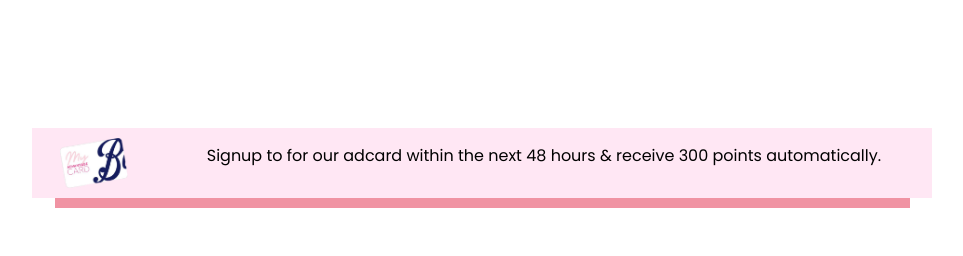
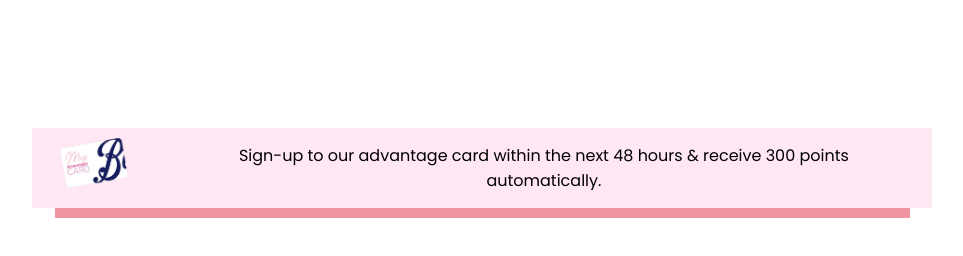
Before and after one commit to louis-burrows/Boots-Banner, a plain HTML site: page index.html in a window 1280 px wide. Shown: the whole page, without its empty margins (96-1059 px from the left). Drawn offline with Linux system fonts and the light colour scheme.

Commit message:
fixed typos

```diff
--- a/index.html
+++ b/index.html
@@ -33,7 +33,7 @@
 
     <p
       class="text">
-      Signup to for our adcard within the next 48 hours & receive 300 points automatically.
+      Sign-up to our advantage card within the next 48 hours & receive 300 points automatically.
     </p>
   </a>
 
--- a/styles.css
+++ b/styles.css
@@ -6,16 +6,11 @@
   font-family: 'Poppins', sans-serif;
 }
 
-body {
-  width: 100vw;
-}
-
 body .banner {
   margin: 10%;
   position: relative;
   width: 80%;
   max-width: 900px;
-  height: 80%;
   display: -webkit-box;
   display: -ms-flexbox;
   display: flex;
```
Also changed, not shown: 1 other file.
